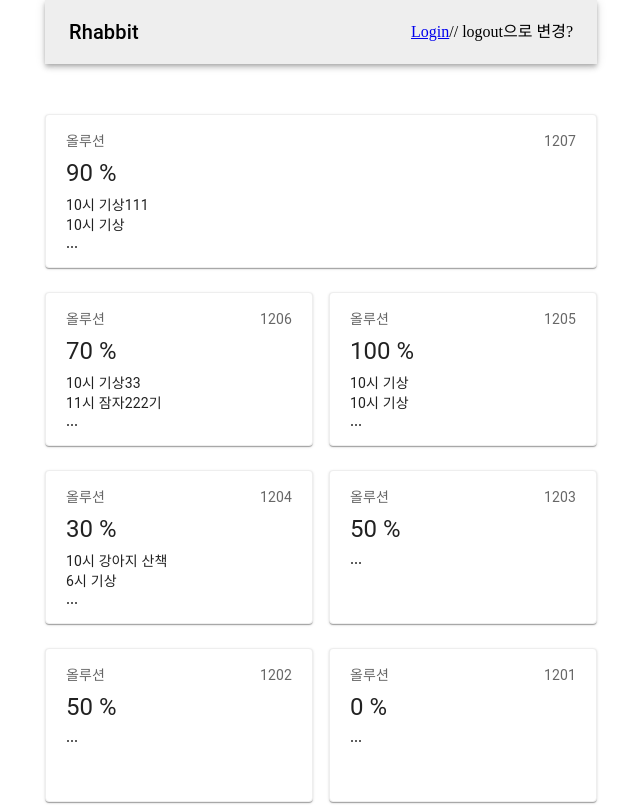
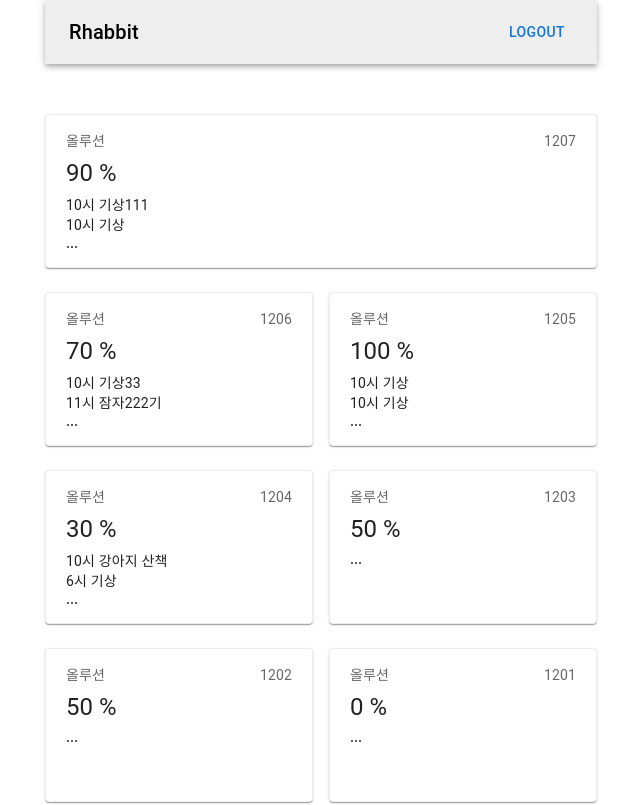
Before and after one commit to Rhabbit13/Rhabbit-FrontEnd, a React (Create React App) app: page / in a window 1280 px wide. Shown: the top 805 px of the page, without its empty margins (319-959 px from the left). Built offline with nearby package versions, Linux system fonts and the light colour scheme.

Commit message:
해더 수정(로그인=>로그아웃)

```diff
--- a/src/components/Header.jsx
+++ b/src/components/Header.jsx
@@ -3,6 +3,9 @@ import AppBar from "@mui/material/AppBar";
 import Box from "@mui/material/Box";
 import Toolbar from "@mui/material/Toolbar";
 import Typography from "@mui/material/Typography";
+import { deleteCookie } from "../shared/Cookie";
+import { useHistory } from "react-router";
+
 import Button from "@mui/material/Button";
 import { Link } from "react-router-dom";
 
@@ -10,6 +13,8 @@ import { Link } from "react-router-dom";
 
 
 const Header = props => {
+
+  const history = useHistory()
   return (
     <Box
       sx={{
@@ -24,9 +29,11 @@ const Header = props => {
           <Typography variant="h6" component="div" sx={{ flexGrow: 1 }}>
             Rhabbit
           </Typography>
-          <Link to="/login"
-          // onClick={()=>{deleteCookie('login')}}
-          >Login</Link> // logout으로 변경?
+          <Button  onClick={()=>{
+            deleteCookie('login')
+            history.push('/login')
+            }}>
+          Logout </Button>
         </Toolbar>
       </AppBar>
     </Box>
```
Also changed, not shown: 2 other files (tests, documents, lock files or other folders).
